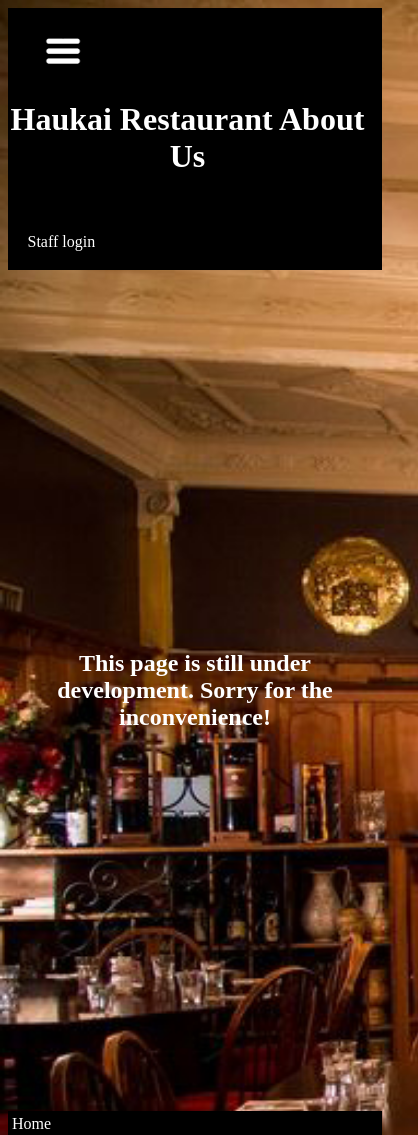
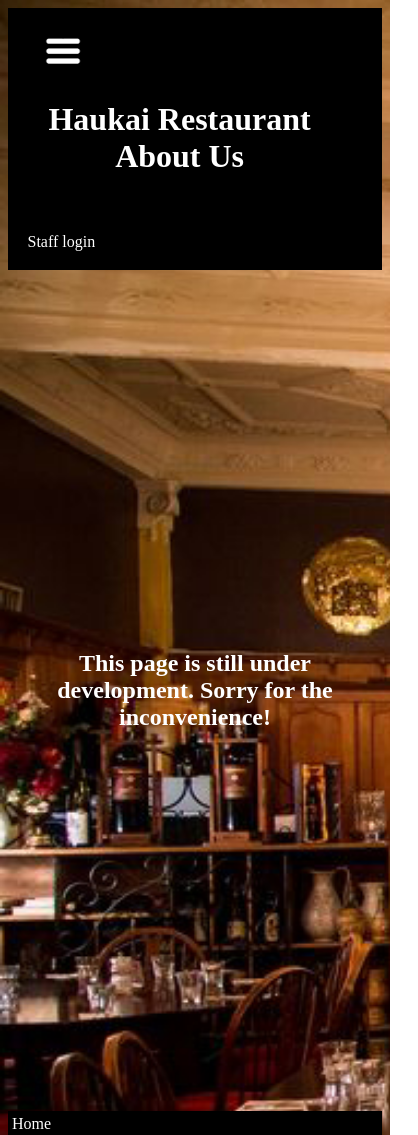
Before and after one commit to TimMarshall93/Assignment2, a plain HTML site: page about.html in a window 390 px wide. Shown: the top 1135 px of the page, 418 px wide, since content can reach past the window. Drawn offline with Linux system fonts and the light colour scheme.

Commit message:
vw adjustment

```diff
--- a/styles/styles.css
+++ b/styles/styles.css
@@ -156,27 +156,27 @@ footer
     .fcolumn1
     {
         text-align: left;
-        width: 100vw;
+        width: 96vw;
     }
     .fcolumn2
     {
         text-align: left;
-        width: 100vw;
+        width: 96vw;
     }
   }
   @media screen and (max-width:820px) {
     .column1 {
-        width: 100vw;
+        width: 96vw;
         text-align: left;
         float: left;
     }
     .column2 {
-        width: 100vw;
+        width: 96vw;
         text-align: left;
         float: left;
     }
     .column3 {
-        width: 100vw;
+        width: 86vw;
         text-align: left;
         padding-left: 5vw;
         padding-bottom: 5vw;
```
